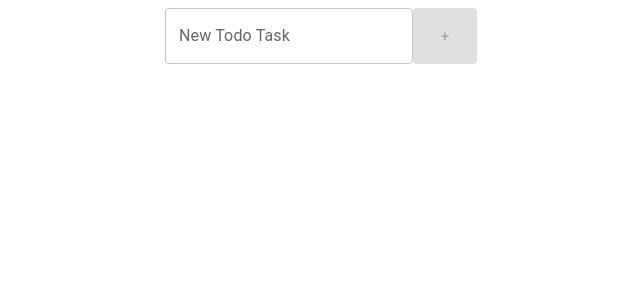
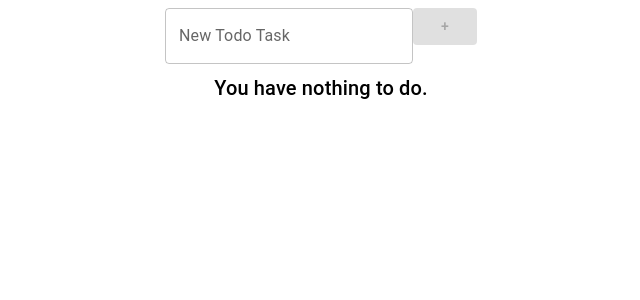
Before and after one commit to chatzijohn/todo-app, a Next.js app: page / in a window 1280 px wide. Shown: the top 300 px of the page, without its empty margins (319-959 px from the left). Built offline with nearby package versions, Linux system fonts and the light colour scheme.

Commit message:
Split components into different files - Code Splitting

```diff
--- /dev/null
+++ b/src/app/TodoForm.js
@@ -0,0 +1,45 @@
+import { TextField, Button, Grid } from "@mui/material";
+import { useForm } from "react-hook-form"
+
+export default function TodoForm({ todoArr }) {
+
+    const {
+        register,
+        handleSubmit,
+        formState: { errors, isSubmitting, isDirty, isValid },
+        reset,
+      } = useForm({ mode: "onChange" });
+
+
+    const onSubmit = (todoTask) => {
+        setTodoArr([...todoArr, {id: crypto.randomUUID(),title: todoTask.todoTask ,completed: false}])
+        reset()
+       }
+
+    return (
+        <Grid
+         direction="column"
+         alignItems="center"
+         container
+        >
+
+            <form
+            onSubmit={handleSubmit(onSubmit)}
+            >
+            <TextField
+                {...register("todoTask", {required: true, minLength: 2, maxLength: 30})}
+                id="standard-basic"
+                label="New Todo Task"
+                variant="outlined"
+            />
+            <Button
+                disabled={!isDirty || !isValid}
+                color="primary"
+                variant="contained"
+                type="submit"
+                sx={{ height: "100%" }}
+                >+</Button>
+            </form>
+        </Grid>
+    )
+}
--- a/src/app/layout.js
+++ b/src/app/layout.js
@@ -6,7 +6,6 @@ export const metadata = {
 export default function RootLayout({ children }) {
   return (
     <html lang="en">
-
       <body>{children}</body>
     </html>
   )
--- a/src/app/page.js
+++ b/src/app/page.js
@@ -1,68 +1,24 @@
 "use client"
-import { TextField, Button, Typography, Box, Grid } from "@mui/material";
-import styles from '@/todoForm.module.scss'
-import { Controller , useForm } from "react-hook-form"
 import { useState } from "react";
-import todoList from './todoList';
-
+import TodoForm from "@/app/TodoForm";
+import TodoList from "@/app/TodoList";
+import { Grid } from "@mui/material";
+// import { Grid } from "@mui/material";
+// import styles from '@/todoForm.module.scss'
 
 
 export default function Home() {
-  const {
-    register,
-    handleSubmit,
-    formState: { errors, isSubmitting, isDirty, isValid },
-    reset,
-  } = useForm({ mode: "onChange" });
 
   const [todoArr, setTodoArr] = useState([]);
 
-  const onSubmit = (todoTask) => {
-   setTodoArr([...todoArr, {id: crypto.randomUUID(),title: todoTask.todoTask ,completed: false}])
-    // console.log("TodoTask:",todoTask)
-    // console.log("TodoArr:",[...todoArr, {id: crypto.randomUUID(), title: todoTask.todoTask, completed: false}])
-    reset()
-  }
-
-  const deleteTodo = (id) => {
-    const newTodoArr = todoArr.filter(todo => {return todo.id != id})
-    setTodoArr(newTodoArr)
-  }
-
-  const toggleTodo = (id) => {
-    const newTodoArr = todoArr.map(todo => {
-      if (todo.id === id) {
-        return {...todo, completed: !todo.completed}
-      }
-      return todo
-    })
-    setTodoArr(newTodoArr)
-  }
-
   return (
-     <div className={styles.main}>
-      <div className={styles.todo}>
-            <Grid container >
-              <form
-                onSubmit={handleSubmit(onSubmit)}
-              >
-                <TextField
-                  {...register("todoTask", {required: true, minLength: 2, maxLength: 30})}
-                  id="standard-basic"
-                  label="New Todo Task"
-                  variant="outlined"
-                />
-                <Button
-                  disabled={!isDirty || !isValid}
-                  color="primary"
-                  variant="contained"
-                  type="submit"
-                  sx={{ height: "100%" }}
-                  >+</Button>
-              </form>
-            </Grid>
-           <todoList />
-        </div>
-     </div>
+   <Grid
+      direction="column"
+      alignItems="center"
+      container
+   >
+      <TodoForm todoArr={ todoArr } />
+      <TodoList todoArr={ todoArr } />
+   </Grid>
   )
 }
--- a/src/app/todoList.js
+++ b/src/app/todoList.js
@@ -1,4 +1,5 @@
 // MUI Material List Dependancies
+import Typography from '@mui/material/Typography';
 import List from '@mui/material/List';
 import ListItem from '@mui/material/ListItem';
 import ListItemButton from '@mui/material/ListItemButton';
@@ -8,10 +9,23 @@ import Checkbox from '@mui/material/Checkbox';
 import IconButton from '@mui/material/IconButton';
 import DeleteIcon from '@mui/icons-material/Delete';
 
+export default function TodoList({ todoArr }) {
 
+    const deleteTodo = (id) => {
+        const newTodoArr = todoArr.filter(todo => {return todo.id != id})
+        setTodoArr(newTodoArr)
+      }
 
+      const toggleTodo = (id) => {
+        const newTodoArr = todoArr.map(todo => {
+          if (todo.id === id) {
+            return {...todo, completed: !todo.completed}
+          }
+          return todo
+        })
+        setTodoArr(newTodoArr)
+      }
 
-export default function todoList() {
     return (
         <List>
           {todoArr.length === 0 && <Typography variant="h6" >You have nothing to do.</Typography>}
--- a/src/todoForm.module.scss
+++ b/src/todoForm.module.scss
@@ -1,27 +1,6 @@
-.main {
-    display: flex;
-
-    align-items: top;
-    width: 100%;
-
-    justify-content: center;
-
-    // background-color: blue;
-}
-
-// .todo {
-//     // width: 20%;
-//     // background-color: red
-
+// .main {
+//     display: flex;
+//     align-items: top;
+//     width: 100%;
+//     justify-content: center;
 // }
-
-// .todoForm {
-//     // width: 100%;
-//     // align-items: center;
-//     // flex-direction: row;
-//     // background-color: purple;
-// }
-
-// .todoList {
-
-// }
```
Also changed, not shown: 1 other file (tests, documents, lock files or other folders). Lines whose indentation alone changed are shown as unchanged.
